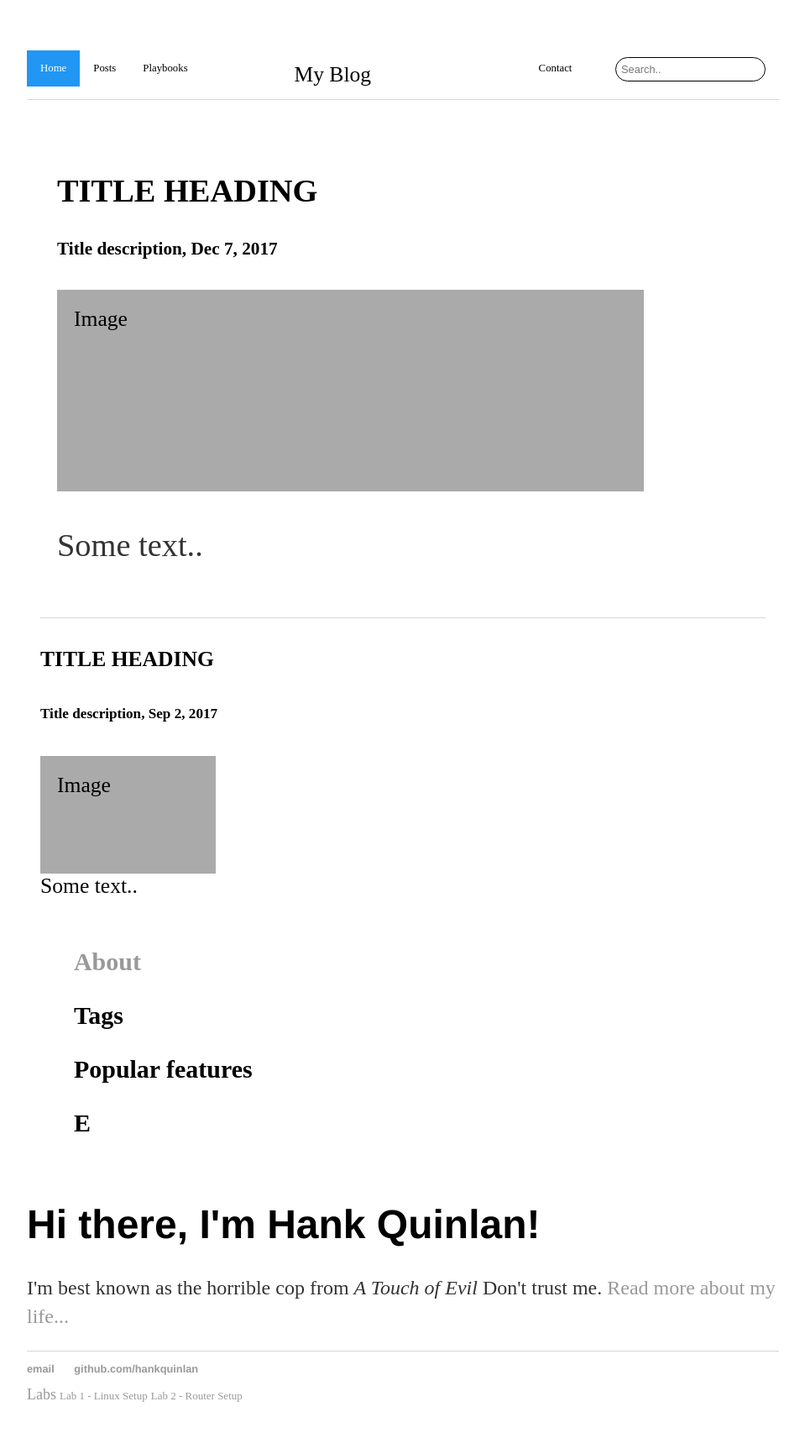
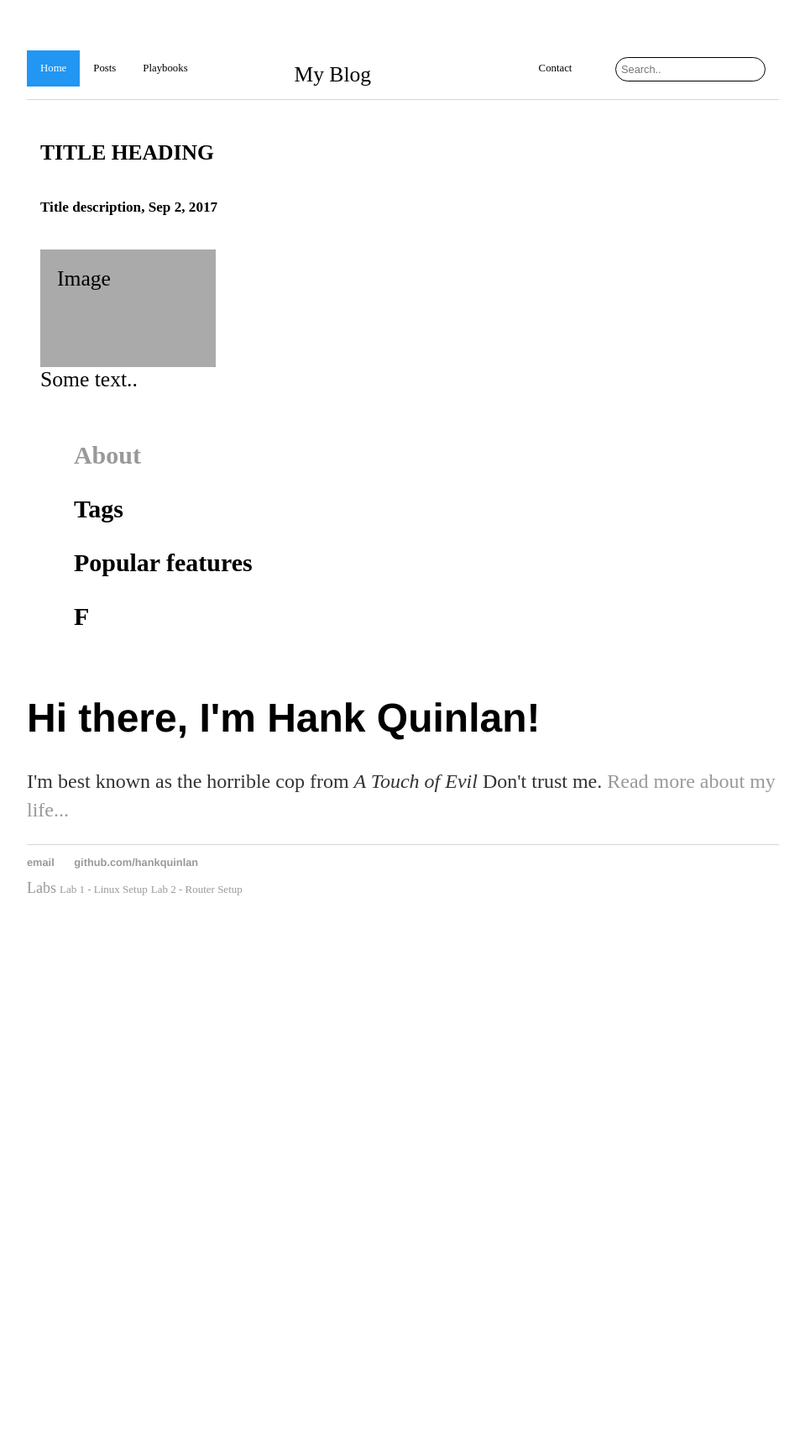
Before and after one commit to billparry99/billparry99.github.io, a Jekyll site: the page built from index.html, in a window 1280 px wide. Shown: the whole page at 84% size, without its empty margins (160-1119 px from the left). Built offline with Jekyll 4.4.1, drawn with Linux system fonts in a browser that asks for light colours; after the commit the page ends 1128 px from its top, so only the background shows below that.

Commit message:
Update default.html

```diff
--- a/_layouts/default.html
+++ b/_layouts/default.html
@@ -40,12 +40,14 @@
 			<div class="mainrow">
 			 	<div class="mainmain">
 				  	<!-- This is the main feature -->
+					<!--
 					<div class="card">
 					      <h2>TITLE HEADING</h2>
 					      <h5>Title description, Dec 7, 2017</h5>
 					      <div class="fakeimg" style="height:200px;">Image</div>
 					      <p>Some text..</p>
 					</div>
+					-->
 						<!--make this 2 sub columns -->
 					<div class="mainmainrow">
 						<div class="mainsubrow1>
@@ -63,7 +65,7 @@
 						<h3><a href="/about">About</a></h3>
 						<h3>Tags</h3>
 						<h3>Popular features</h3>
-						<h3>E</h3>
+						<h3>F</h3>
 					</ul>
 				</div>
 			  </div>
```
